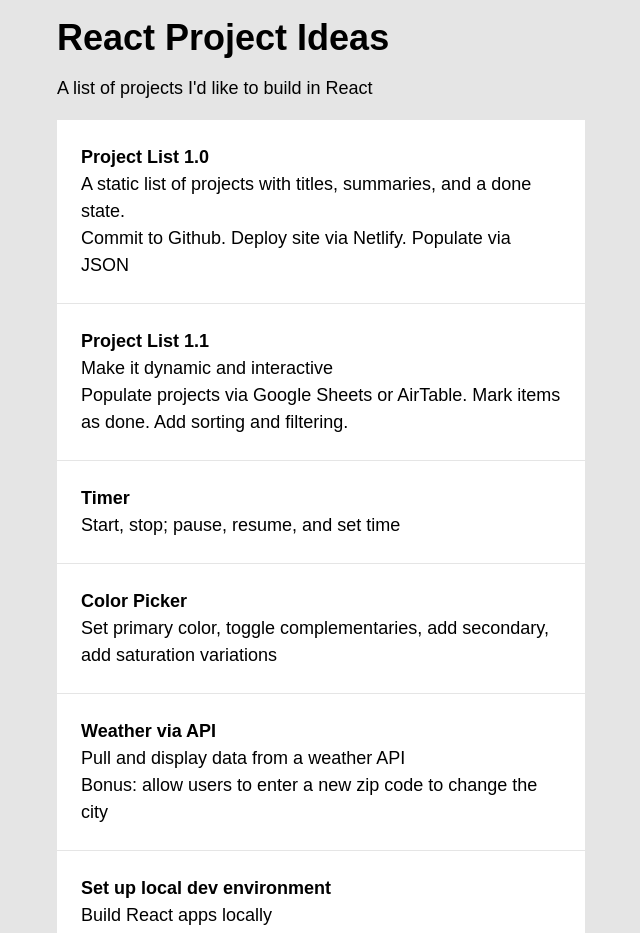
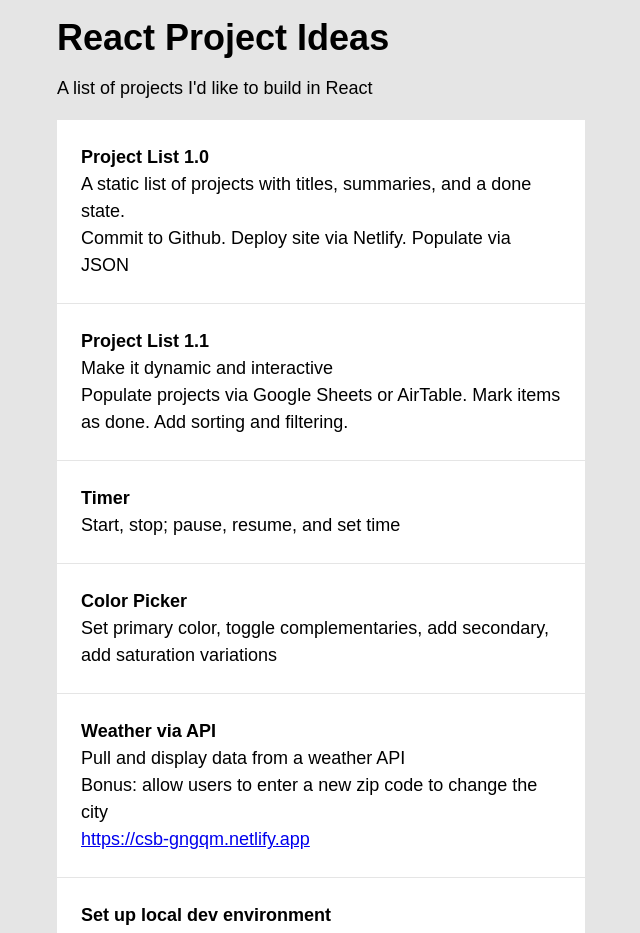
Before and after one commit to franciscohui/react-projects, a React (Create React App) app: page / in a window 1280 px wide. Shown: the top 933 px of the page, without its empty margins (319-959 px from the left). Built offline with nearby package versions, Linux system fonts and the light colour scheme.

Commit message:
Add project links
Also added bottom margin to the page, and updated the page title

```diff
--- a/public/index.html
+++ b/public/index.html
@@ -1,16 +1,18 @@
 <!DOCTYPE html>
 <html lang="en">
-
   <head>
-	<meta charset="utf-8">
-	<meta name="viewport" content="width=device-width, initial-scale=1, shrink-to-fit=no">
-	<meta name="theme-color" content="#000000">
+    <meta charset="utf-8" />
+    <meta
+      name="viewport"
+      content="width=device-width, initial-scale=1, shrink-to-fit=no"
+    />
+    <meta name="theme-color" content="#000000" />
     <!--
       manifest.json provides metadata used when your web app is added to the
       homescreen on Android. See https://developers.google.com/web/fundamentals/engage-and-retain/web-app-manifest/
     -->
-	<link rel="manifest" href="%PUBLIC_URL%/manifest.json">
-	<link rel="shortcut icon" href="%PUBLIC_URL%/favicon.ico">
+    <link rel="manifest" href="%PUBLIC_URL%/manifest.json" />
+    <link rel="shortcut icon" href="%PUBLIC_URL%/favicon.ico" />
     <!--
       Notice the use of %PUBLIC_URL% in the tags above.
       It will be replaced with the URL of the `public` folder during the build.
@@ -20,7 +22,7 @@
       work correctly both with client-side routing and a non-root public URL.
       Learn how to configure a non-root public URL by running `npm run build`.
     -->
-	<title>React App</title>
+    <title>React Project Ideas</title>
   </head>
 
   <body>
@@ -39,5 +41,4 @@
       To create a production bundle, use `npm run build` or `yarn build`.
     -->
   </body>
-
 </html>
--- a/src/Projects.js
+++ b/src/Projects.js
@@ -28,7 +28,8 @@ const projectListData = [
   {
     title: "Weather via API",
     summary: "Pull and display data from a weather API",
-    detail: "Bonus: allow users to enter a new zip code to change the city"
+    detail: "Bonus: allow users to enter a new zip code to change the city",
+    url: "https://csb-gngqm.netlify.app"
   },
   {
     title: "Set up local dev environment",
@@ -54,6 +55,9 @@ const ProjectList = myProps => {
         <div className="ProjectTitle">{row.title}</div>
         <div className="ProjectSummary">{row.summary}</div>
         <div className="ProjectDetail">{row.detail}</div>
+        <div>
+          <a href={row.url}>{row.url}</a>
+        </div>
       </div>
     );
   });
--- a/src/styles.css
+++ b/src/styles.css
@@ -1,7 +1,7 @@
 body {
   background: #e5e5e5;
   max-width: 528px;
-  margin: 0 auto;
+  margin: 0 auto 100px auto;
   font-size: 18px;
   font-family: Arial, Helvetica, sans-serif;
   line-height: 1.5em;
```
Lines whose indentation alone changed are shown as unchanged.
